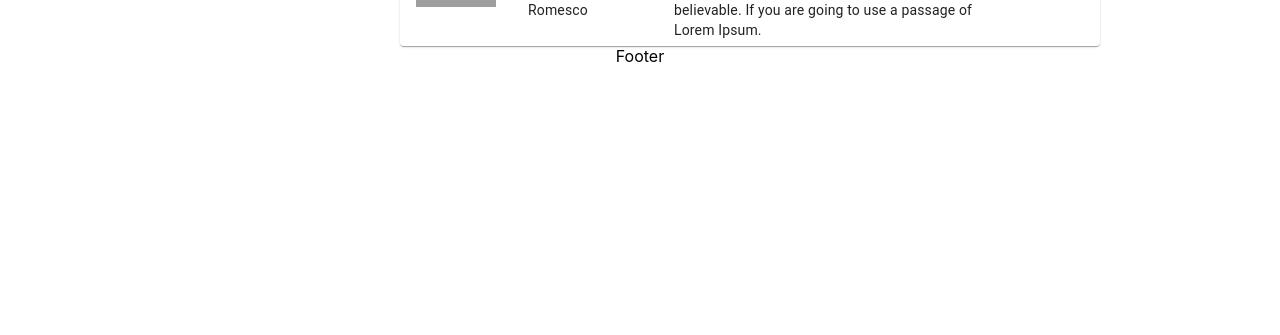
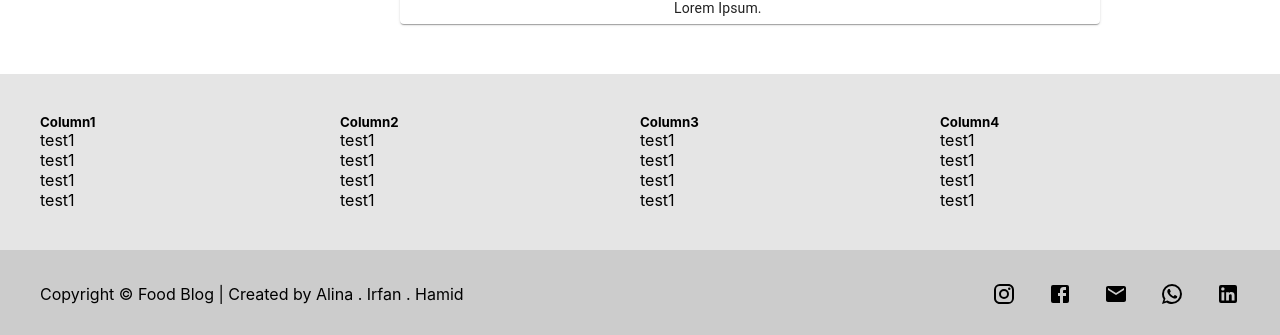
Before and after one commit to Hamidswed/FullStack-group, a React (Create React App) app in the folder client/: page /foodDetail in a window 1280 px wide. Shown: the part 738-1073 px from the top of the page. Before the commit the page ends 804 px from the top, so only its background shows below. Built offline with nearby package versions, Linux system fonts and the light colour scheme; no server answers; grey boxes are pictures that could not be loaded.

Commit message:
add footer

```diff
--- a/client/src/components/footer/Footer.tsx
+++ b/client/src/components/footer/Footer.tsx
@@ -1,7 +1,107 @@
-import React from "react";
+import EmailIcon from "@mui/icons-material/Email";
+import FacebookIcon from "@mui/icons-material/Facebook";
+import WhatsAppIcon from "@mui/icons-material/WhatsApp";
+import LinkedInIcon from "@mui/icons-material/LinkedIn";
+import InstagramIcon from "@mui/icons-material/Instagram";
+import { IconButton } from "@mui/material";
+import "./footer.css";
 
 function Footer() {
-  return <div>Footer</div>;
+  return (
+    <div className="footer-container">
+      <section className="footer-section1">
+        <div className="footer-column">
+          <h5>Column1</h5>
+          <ul>
+            <li>test1</li>
+            <li>test1</li>
+            <li>test1</li>
+            <li>test1</li>
+          </ul>
+        </div>
+        <div className="footer-column">
+          <h5>Column2</h5>
+          <ul>
+            <li>test1</li>
+            <li>test1</li>
+            <li>test1</li>
+            <li>test1</li>
+          </ul>
+        </div>
+        <div className="footer-column">
+          <h5>Column3</h5>
+          <ul>
+            <li>test1</li>
+            <li>test1</li>
+            <li>test1</li>
+            <li>test1</li>
+          </ul>
+        </div>
+        <div className="footer-column">
+          <h5>Column4</h5>
+          <ul>
+            <li>test1</li>
+            <li>test1</li>
+            <li>test1</li>
+            <li>test1</li>
+          </ul>
+        </div>
+      </section>
+      <section className="footer-section2">
+        <div className="footer-copyright">
+          Copyright &#169; Food Blog | Created
+          by Alina . Irfan . Hamid
+        </div>
+        <div className="footer-icon">
+          <IconButton
+            size="large"
+            edge="end"
+            aria-label="account of current user"
+            aria-haspopup="true"
+            color="inherit"
+          >
+            <InstagramIcon />
+          </IconButton>
+          <IconButton
+            size="large"
+            edge="end"
+            aria-label="account of current user"
+            aria-haspopup="true"
+            color="inherit"
+          >
+            <FacebookIcon />
+          </IconButton>
+          <IconButton
+            size="large"
+            edge="end"
+            aria-label="account of current user"
+            aria-haspopup="true"
+            color="inherit"
+          >
+            <EmailIcon />
+          </IconButton>
+          <IconButton
+            size="large"
+            edge="end"
+            aria-label="account of current user"
+            aria-haspopup="true"
+            color="inherit"
+          >
+            <WhatsAppIcon />
+          </IconButton>
+          <IconButton
+            size="large"
+            edge="end"
+            aria-label="account of current user"
+            aria-haspopup="true"
+            color="inherit"
+          >
+            <LinkedInIcon />
+          </IconButton>
+        </div>
+      </section>
+    </div>
+  );
 }
 
 export default Footer;
--- /dev/null
+++ b/client/src/components/footer/footer.css
@@ -0,0 +1,33 @@
+.footer-container{
+  height: 200px;
+  margin-top: 50px;
+}
+.footer-section1{
+  display: flex;
+  background-color: #e5e5e5;
+  padding: 40px;
+}
+.footer-column{
+  flex:1;
+  text-align: left;
+}
+.footer-column ul{
+  list-style: none;
+}
+.footer-section2{
+  display: flex;
+  padding: 20px 40px;
+  align-items: center;
+  background-color:  #cccccc;
+}
+.footer-copyright{
+  flex:1;
+  display: flex;
+  justify-content: flex-start;
+}
+.footer-icon{
+  flex:1;
+  display: flex;
+  justify-content: flex-end;
+  gap: 20px;
+}
--- a/client/src/index.css
+++ b/client/src/index.css
@@ -1,5 +1,10 @@
+*{
+  padding: 0;
+  margin: 0;
+}
 body {
   margin: 0;
+  padding: 0;
   font-family: -apple-system, BlinkMacSystemFont, 'Segoe UI', 'Roboto', 'Oxygen',
     'Ubuntu', 'Cantarell', 'Fira Sans', 'Droid Sans', 'Helvetica Neue',
     sans-serif;
```
